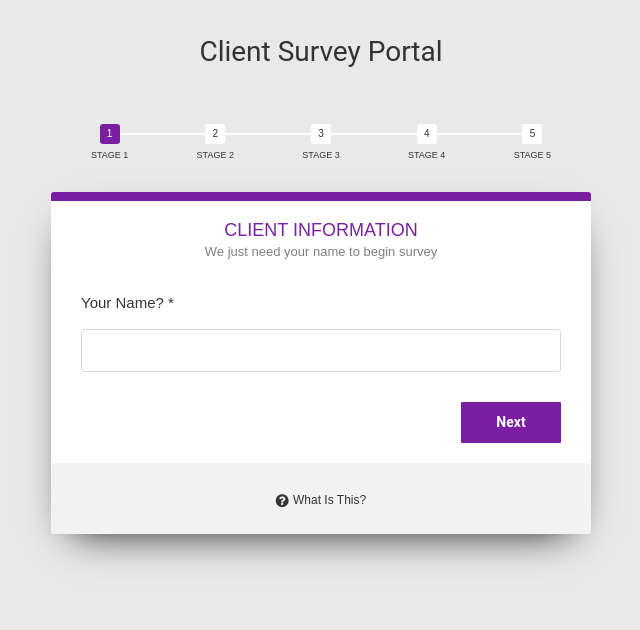
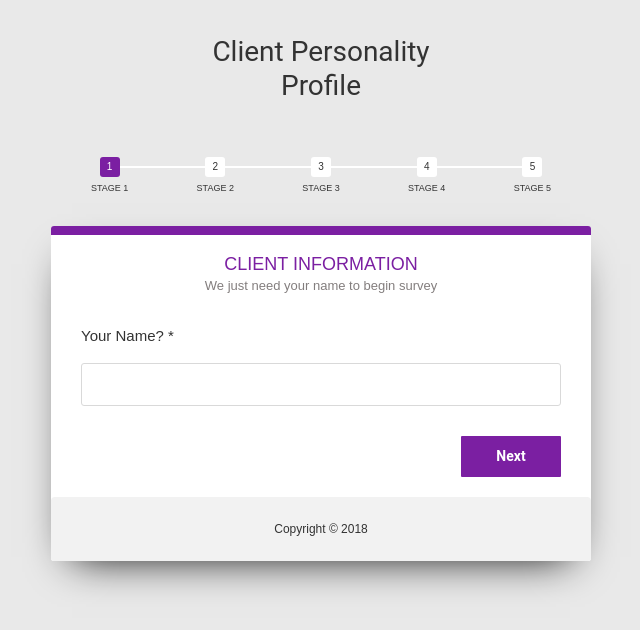
Before and after one commit to rizwanbutt314/survey, a Django app: page /client-survey in a window 1280 px wide. Shown: the top 630 px of the page, without its empty margins (319-959 px from the left). Run offline with Django 3.2, Linux system fonts and the light colour scheme; some libraries are stand-ins or nearby versions.

Commit message:
few tweaks

```diff
--- a/home/static/questions.json
+++ b/home/static/questions.json
@@ -1,7 +1,7 @@
 {
   "q1": [
-    "Ambitious",
-    "Motivated"
+    "Catwoman",
+    "Wonderwoman"
   ],
   "q2": [
     "Book Smart",
@@ -37,7 +37,7 @@
   ],
   "q10": [
     "Guitar",
-    "Drums"
+    "Bass"
   ],
   "q11": [
     "Happy go lucky",
--- a/home/templates/home/index.html
+++ b/home/templates/home/index.html
@@ -4,7 +4,7 @@
 
 <head>
     <meta charset="UTF-8">
-    <title>{{ title }} Survey</title>
+    <title>{{ title }} Personality Profile</title>
     <link href="{% static 'images/favicon.ico' %}" rel="icon" type="image/x-icon" />
     <link rel="stylesheet" href="https://maxcdn.bootstrapcdn.com/font-awesome/4.3.0/css/font-awesome.min.css">
     <link rel="stylesheet" href="https://stackpath.bootstrapcdn.com/bootstrap/4.1.1/css/bootstrap.min.css" integrity="sha384-WskhaSGFgHYWDcbwN70/dfYBj47jz9qbsMId/iRN3ewGhXQFZCSftd1LZCfmhktB" crossorigin="anonymous">
@@ -16,7 +16,7 @@
 <body>
 
 <div class="info">
-    <h1>{{ title }} Survey Portal</h1>
+    <h1>{{ title }} Personality Profile</h1>
     <!--<span>-->
     <!--By-->
     <!--<a href="https://github.com/rizwanbutt314/">Rizwan Hameed</a>-->
@@ -66,7 +66,7 @@
         </div>
         <!-- End What's Your First Name Field -->
         <input type="button" data-page="1" name="next" class="next action-button" value="Next" />
-        <div class="explanation btn btn-small modal-trigger" data-modal-id="modal-3"><i class="question-log fa fa-question-circle"></i> What Is This?</div>
+        <div class="explanation btn btn-small modal-trigger" data-modal-id="modal-3">Copyright &copy; 2018</div>
     </fieldset>
 
     <!-- Stage 1 Start-->
@@ -111,7 +111,7 @@
         </div>
         <input type="button" data-page="2" name="previous" class="previous action-button" value="Previous" />
         <input type="button" data-page="2" name="next" class="next action-button" value="Next" />
-        <div class="explanation btn btn-small modal-trigger" data-modal-id="modal-3">What Is This?</div>
+        <div class="explanation btn btn-small modal-trigger" data-modal-id="modal-3">Copyright &copy; 2018</div>
     </fieldset>
     <!-- Stage 1 End-->
 
@@ -157,7 +157,7 @@
         </div>
         <input type="button" data-page="2" name="previous" class="previous action-button" value="Previous" />
         <input type="button" data-page="2" name="next" class="next action-button" value="Next" />
-        <div class="explanation btn btn-small modal-trigger" data-modal-id="modal-3">What Is This?</div>
+        <div class="explanation btn btn-small modal-trigger" data-modal-id="modal-3">Copyright &copy; 2018</div>
     </fieldset>
     <!-- Stage 2 End-->
 
@@ -203,7 +203,7 @@
         </div>
         <input type="button" data-page="2" name="previous" class="previous action-button" value="Previous" />
         <input type="button" data-page="2" name="next" class="next action-button" value="Next" />
-        <div class="explanation btn btn-small modal-trigger" data-modal-id="modal-3">What Is This?</div>
+        <div class="explanation btn btn-small modal-trigger" data-modal-id="modal-3">Copyright &copy; 2018</div>
     </fieldset>
     <!-- Stage 3 End-->
 
@@ -217,7 +217,7 @@
         </div>
         <input type="button" data-page="5" name="previous" class="previous action-button" value="Previous" />
         <input id="submit" class="hs-button primary large action-button next" type="submit" value="Submit">
-        <div class="explanation btn btn-small modal-trigger" data-modal-id="modal-3">What Is This?</div>
+        <div class="explanation btn btn-small modal-trigger" data-modal-id="modal-3">Copyright &copy; 2018</div>
     </fieldset>
     <!-- Submit Stage End-->
 
@@ -233,7 +233,7 @@
             <!--Progress Bars End-->
         </div>
         <input type="button" data-page="1" name="again" class="again action-button" value="Start Again" />
-        <div class="explanation btn btn-small modal-trigger" data-modal-id="modal-3">What Is This?</div>
+        <div class="explanation btn btn-small modal-trigger" data-modal-id="modal-3">Copyright &copy; 2018</div>
     </fieldset>
     <!-- Status Stage End-->
 
--- a/home/templates/home/main.html
+++ b/home/templates/home/main.html
@@ -4,7 +4,7 @@
 
 <head>
     <meta charset="UTF-8">
-    <title>Survey Portal</title>
+    <title>Client/Agency Match Game</title>
     <link href="{% static 'images/favicon.ico' %}" rel="icon" type="image/x-icon" />
     <link rel="stylesheet" href="https://maxcdn.bootstrapcdn.com/font-awesome/4.3.0/css/font-awesome.min.css">
     <link rel="stylesheet" href="https://stackpath.bootstrapcdn.com/bootstrap/4.1.1/css/bootstrap.min.css" integrity="sha384-WskhaSGFgHYWDcbwN70/dfYBj47jz9qbsMId/iRN3ewGhXQFZCSftd1LZCfmhktB" crossorigin="anonymous">
@@ -14,7 +14,7 @@
 <body>
 
 <div class="info">
-    <h1>Welcome To Survey Portal</h1>
+    <h1>Welcome To Client/Agency Match Game</h1>
     <span>
     By
     <a href="https://github.com/rizwanbutt314/">Rizwan Hameed</a>
```
